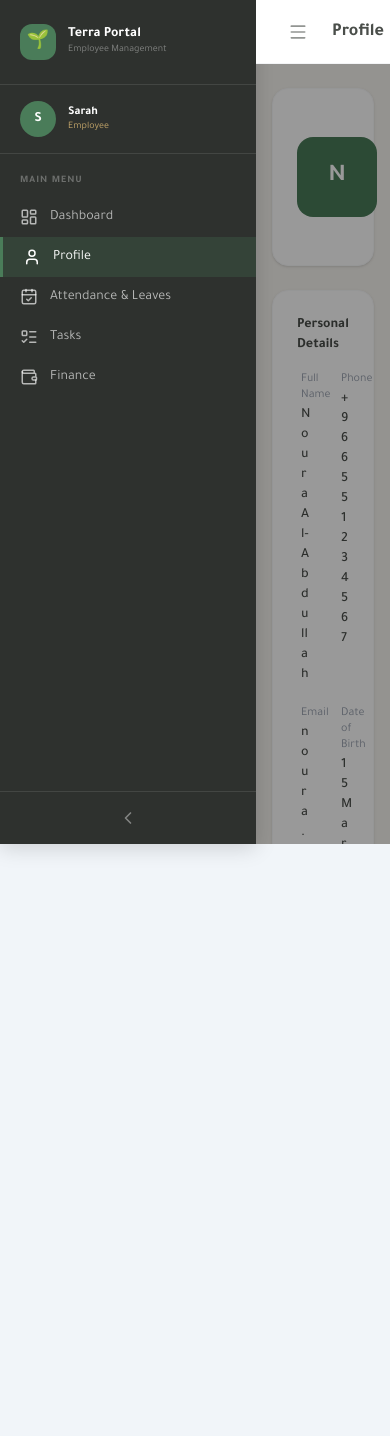
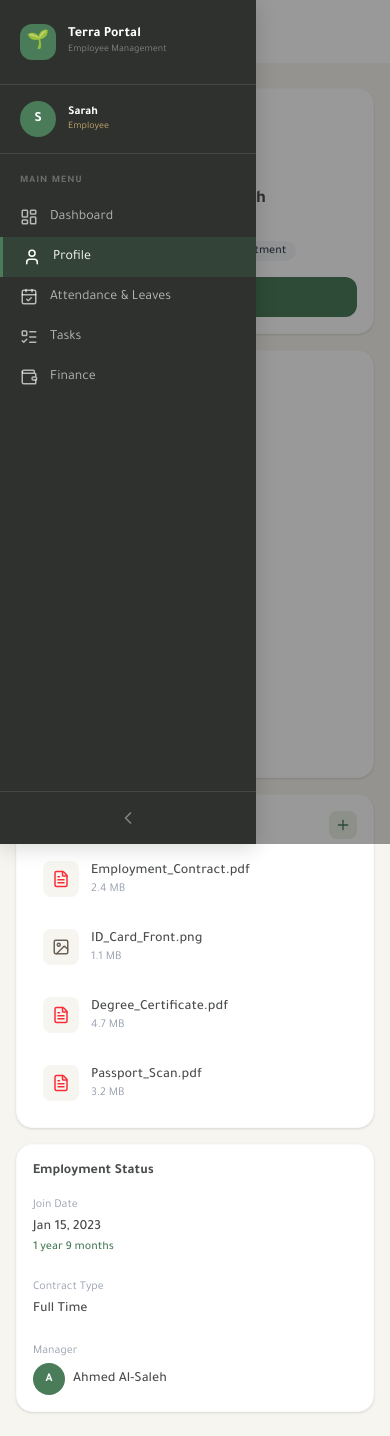
Before and after one commit to sanam2025/HR-system-, a React (Vite) app: page /employee/profile in a window 390 px wide. Before the commit the page ends 844 px from the top, so only its background shows below. Built offline with nearby package versions, Linux system fonts and the light colour scheme.

Commit message:
انشاء الريسبونسف EngMaream

```diff
--- a/src/core/modules/employee/components/speciel-components/ProfileComponents.tsx
+++ b/src/core/modules/employee/components/speciel-components/ProfileComponents.tsx
@@ -19,24 +19,24 @@ function DetailRow({ label, value }: { label: string; value: string }) {
 
 export function ProfileHeader({ profile }: { profile: EmployeeProfile }) {
   return (
-    <section className="bg-white rounded-2xl p-6 shadow-sm border border-gray-50 flex items-center gap-5 transition-all duration-200 hover:-translate-y-0.5 hover:shadow-md animate-scale-in">
+    <section className="bg-white rounded-2xl p-4 sm:p-6 shadow-sm border border-gray-50 flex flex-col sm:flex-row items-center gap-4 sm:gap-5 transition-all duration-200 hover:-translate-y-0.5 hover:shadow-md animate-scale-in">
       <div
-        className="w-20 h-20 rounded-2xl bg-green flex items-center justify-center text-white text-2xl font-bold flex-shrink-0"
+        className="w-16 h-16 sm:w-20 sm:h-20 rounded-2xl bg-green flex items-center justify-center text-white text-xl sm:text-2xl font-bold flex-shrink-0"
         aria-label={`${profile.fullName}'s avatar`}
       >
         {profile.avatar}
       </div>
-      <div className="flex-1 min-w-0">
-        <h2 className="text-xl font-bold text-dark truncate">{profile.fullName}</h2>
+      <div className="flex-1 min-w-0 text-center sm:text-left">
+        <h2 className="text-lg sm:text-xl font-bold text-dark truncate">{profile.fullName}</h2>
         <p className="text-green font-medium text-sm">{profile.jobTitle}</p>
-        <div className="flex gap-2 mt-2">
+        <div className="flex gap-2 mt-2 justify-center sm:justify-start flex-wrap">
           <Badge>{profile.employeeId}</Badge>
           <Badge>{profile.department}</Badge>
         </div>
       </div>
         <button
           type="button"
-          className="px-5 py-2.5 bg-green text-white rounded-xl text-sm font-medium hover:bg-green-dark transition-colors flex-shrink-0 active:scale-[0.97] transition-transform duration-100"
+          className="w-full sm:w-auto px-5 py-2.5 bg-green text-white rounded-xl text-sm font-medium hover:bg-green-dark transition-colors flex-shrink-0 active:scale-[0.97] transition-transform duration-100"
           aria-label="Edit profile"
         >
           Edit Profile
@@ -47,9 +47,9 @@ export function ProfileHeader({ profile }: { profile: EmployeeProfile }) {
 
 export function PersonalDetailsCard({ details }: { details: Record<string, string> }) {
   return (
-    <section className="bg-white rounded-2xl p-6 shadow-sm border border-gray-50 transition-all duration-200 hover:-translate-y-0.5 hover:shadow-md">
-      <h3 className="text-sm font-semibold text-dark mb-4">Personal Details</h3>
-      <div className="grid grid-cols-2 gap-x-8 gap-y-5 pl-1">
+    <section className="bg-white rounded-2xl p-4 sm:p-6 shadow-sm border border-gray-50 transition-all duration-200 hover:-translate-y-0.5 hover:shadow-md">
+      <h3 className="text-sm font-semibold text-dark mb-3 sm:mb-4">Personal Details</h3>
+      <div className="grid grid-cols-1 sm:grid-cols-2 gap-x-6 sm:gap-x-8 gap-y-4 sm:gap-y-5 pl-1">
         {Object.entries(details).map(([key, value]) => (
           <DetailRow key={key} label={key} value={value} />
         ))}
@@ -77,8 +77,8 @@ function DocumentItem({ doc, index }: { doc: Document; index: number }) {
 
 export function DocumentsCard({ documents }: { documents: Document[] }) {
   return (
-    <section className="bg-white rounded-2xl p-6 shadow-sm border border-gray-50 transition-all duration-200 hover:-translate-y-0.5 hover:shadow-md">
-      <header className="flex items-center justify-between mb-4">
+    <section className="bg-white rounded-2xl p-4 sm:p-6 shadow-sm border border-gray-50 transition-all duration-200 hover:-translate-y-0.5 hover:shadow-md">
+      <header className="flex items-center justify-between mb-3 sm:mb-4">
         <h3 className="text-sm font-semibold text-dark">Documents</h3>
         <button
           type="button"
@@ -99,8 +99,8 @@ export function DocumentsCard({ documents }: { documents: Document[] }) {
 
 export function EmploymentStatusCard({ status }: { status: EmploymentStatus }) {
   return (
-    <section className="bg-white rounded-2xl p-6 shadow-sm border border-gray-50 transition-all duration-200 hover:-translate-y-0.5 hover:shadow-md">
-      <h3 className="text-sm font-semibold text-dark mb-5">Employment Status</h3>
+    <section className="bg-white rounded-2xl p-4 sm:p-6 shadow-sm border border-gray-50 transition-all duration-200 hover:-translate-y-0.5 hover:shadow-md">
+      <h3 className="text-sm font-semibold text-dark mb-4 sm:mb-5">Employment Status</h3>
       <div className="grid grid-cols-1 sm:grid-cols-3 gap-6">
         <div>
           <p className="text-xs text-gray-400 mb-1">Join Date</p>
--- a/src/core/modules/employee/pages/EmployeeAttendance.tsx
+++ b/src/core/modules/employee/pages/EmployeeAttendance.tsx
@@ -4,10 +4,10 @@ import { mockAttendanceData } from "../data/mockEmployeeData";
 export default function EmployeeAttendance() {
   const data = mockAttendanceData;
   return (
-    <div className="space-y-6 animate-fade-in">
+    <div className="space-y-4 sm:space-y-6 animate-fade-in">
       <AlertBannerCard message={data.alertMessage} />
-      <div className="grid grid-cols-1 lg:grid-cols-2 gap-6">
-        <div className="space-y-6 min-w-0">
+      <div className="grid grid-cols-1 lg:grid-cols-2 gap-4 sm:gap-6">
+        <div className="space-y-4 sm:space-y-6 min-w-0">
           <RequestLeaveCard />
           <PendingRequestsCard requests={data.pendingRequests} />
         </div>
--- a/src/core/modules/employee/pages/EmployeeDashboard.tsx
+++ b/src/core/modules/employee/pages/EmployeeDashboard.tsx
@@ -4,16 +4,16 @@ import { mockDashboardData } from "../data/mockEmployeeData";
 export default function EmployeeDashboard() {
   const data = mockDashboardData;
   return (
-    <div className="space-y-6 animate-fade-in">
+    <div className="space-y-4 sm:space-y-6 animate-fade-in">
       <div className="flex flex-col sm:flex-row sm:items-center sm:justify-between gap-2">
         <h1 className="text-xl sm:text-2xl font-bold text-dark break-words">{data.greeting}</h1>
         <span className="text-sm text-gray-400 font-medium whitespace-nowrap flex-shrink-0">{data.date}</span>
       </div>
-      <div className="grid grid-cols-1 lg:grid-cols-2 gap-6">
+      <div className="grid grid-cols-1 lg:grid-cols-2 gap-4 sm:gap-6">
         <DailyAttendanceCard data={data.dailyAttendance} />
         <LeaveBalanceCard data={data.leaveBalance} />
       </div>
-      <div className="grid grid-cols-1 lg:grid-cols-2 gap-6">
+      <div className="grid grid-cols-1 lg:grid-cols-2 gap-4 sm:gap-6">
         <div className="min-w-0 w-full">
           <RecentTasksCard tasks={data.recentTasks} />
         </div>
--- a/src/core/modules/employee/pages/EmployeeProfile.tsx
+++ b/src/core/modules/employee/pages/EmployeeProfile.tsx
@@ -4,9 +4,9 @@ import { mockProfileData } from "../data/mockEmployeeData";
 export default function EmployeeProfile() {
   const data = mockProfileData;
   return (
-    <div className="space-y-6 animate-fade-in">
+    <div className="space-y-4 sm:space-y-6 animate-fade-in">
       <ProfileHeader profile={data.profile} />
-      <div className="grid grid-cols-1 lg:grid-cols-3 gap-6">
+      <div className="grid grid-cols-1 lg:grid-cols-3 gap-4 sm:gap-6">
         <div className="lg:col-span-2">
           <PersonalDetailsCard details={data.personalDetails} />
         </div>
--- a/src/core/modules/employee/pages/EmployeeTasksFinance.tsx
+++ b/src/core/modules/employee/pages/EmployeeTasksFinance.tsx
@@ -4,7 +4,7 @@ import { mockTasksFinanceData } from "../data/mockEmployeeData";
 export default function EmployeeTasksFinance() {
   const data = mockTasksFinanceData;
   return (
-    <div className="space-y-6 animate-fade-in">
+    <div className="space-y-4 sm:space-y-6 animate-fade-in">
       <div className="flex flex-col sm:flex-row sm:items-center sm:justify-between gap-3">
         <div className="min-w-0">
           <h1 className="text-xl sm:text-2xl font-bold text-dark">Tasks & Financial Services</h1>
@@ -14,7 +14,7 @@ export default function EmployeeTasksFinance() {
           Submit Resignation Request
         </button>
       </div>
-      <div className="grid grid-cols-1 lg:grid-cols-2 gap-6">
+      <div className="grid grid-cols-1 lg:grid-cols-2 gap-4 sm:gap-6">
         <PayslipCard data={data.payslip} />
         <AssignedTasksCard tasks={data.assignedTasks} />
       </div>
--- a/src/shared/components/SideBar.tsx
+++ b/src/shared/components/SideBar.tsx
@@ -15,7 +15,7 @@ export interface SidebarProps {
   onToggle: () => void;
   navItems: NavItem[];
   brand?: { logo?: string; title?: string; subtitle?: string };
-  user?: { avatar: string; name: string; role: string };
+  user?: { avatar: string; name: string;role: string };
   navSectionLabel?: string;
 }
 
--- a/src/shared/components/Topbar.tsx
+++ b/src/shared/components/Topbar.tsx
@@ -3,19 +3,21 @@ import { Menu } from 'lucide-react';
 export default function Topbar({
   title,
   onToggleSidebar,
+  sidebarOpen = false,
 }: {
   title: string;
   onToggleSidebar: () => void;
+  sidebarOpen?: boolean;
 }) {
   return (
-    <header className="h-16 bg-white border-b border-gray-100 flex items-center px-6 gap-4 sticky top-0 z-[60]">
+    <header className={`h-16 bg-white border-b border-gray-100 flex items-center px-4 sm:px-6 gap-3 sm:gap-4 sticky top-0 ${sidebarOpen ? 'z-10 md:z-[60]' : 'z-[60]'}`}>
       <button
         onClick={onToggleSidebar}
         className="p-2 rounded-xl hover:bg-gray-50 transition-colors text-dark/60 hover:text-dark"
       >
         <Menu size={20} />
       </button>
-      <h1 className="text-lg font-bold text-dark">{title}</h1>
+      <h1 className="text-base sm:text-lg font-bold text-dark truncate">{title}</h1>
     </header>
   );
 }
--- a/src/shared/layouts/AppLayout.tsx
+++ b/src/shared/layouts/AppLayout.tsx
@@ -22,7 +22,7 @@ export default function AppLayout({
   const currentTitle = pageTitles[location.pathname] ?? "";
 
   return (
-    <div className="flex h-screen bg-surface">
+    <div className="flex min-h-screen bg-surface">
         <Sidebar
           open={sidebarOpen}
           onToggle={() => setSidebarOpen(!sidebarOpen)}
@@ -31,8 +31,8 @@ export default function AppLayout({
           brand={brand}
           navSectionLabel={navSectionLabel}
         />
-        <div className={`flex-1 flex flex-col overflow-hidden ${sidebarOpen ? 'ml-64' : 'ml-0 md:ml-16'}`}>
-          <Topbar title={currentTitle} onToggleSidebar={() => setSidebarOpen(!sidebarOpen)} />
+        <div className={`flex-1 flex flex-col overflow-hidden ${sidebarOpen ? 'ml-0 md:ml-64' : 'ml-0 md:ml-16'}`}>
+          <Topbar title={currentTitle} onToggleSidebar={() => setSidebarOpen(!sidebarOpen)} sidebarOpen={sidebarOpen} />
           <main className="flex-1 overflow-y-auto bg-beige">
             <div className="max-w-7xl mx-auto px-4 sm:px-6 lg:px-8 py-6">
               <Outlet />
```
Also changed, not shown: src/core/modules/employee/components/speciel-components/AttendanceComponents.tsx (+7 -7 lines), src/core/modules/employee/components/speciel-components/DashboardComponents.tsx (+9 -9 lines), src/core/modules/employee/components/speciel-components/TasksFinanceComponents.tsx (+7 -7 lines).
